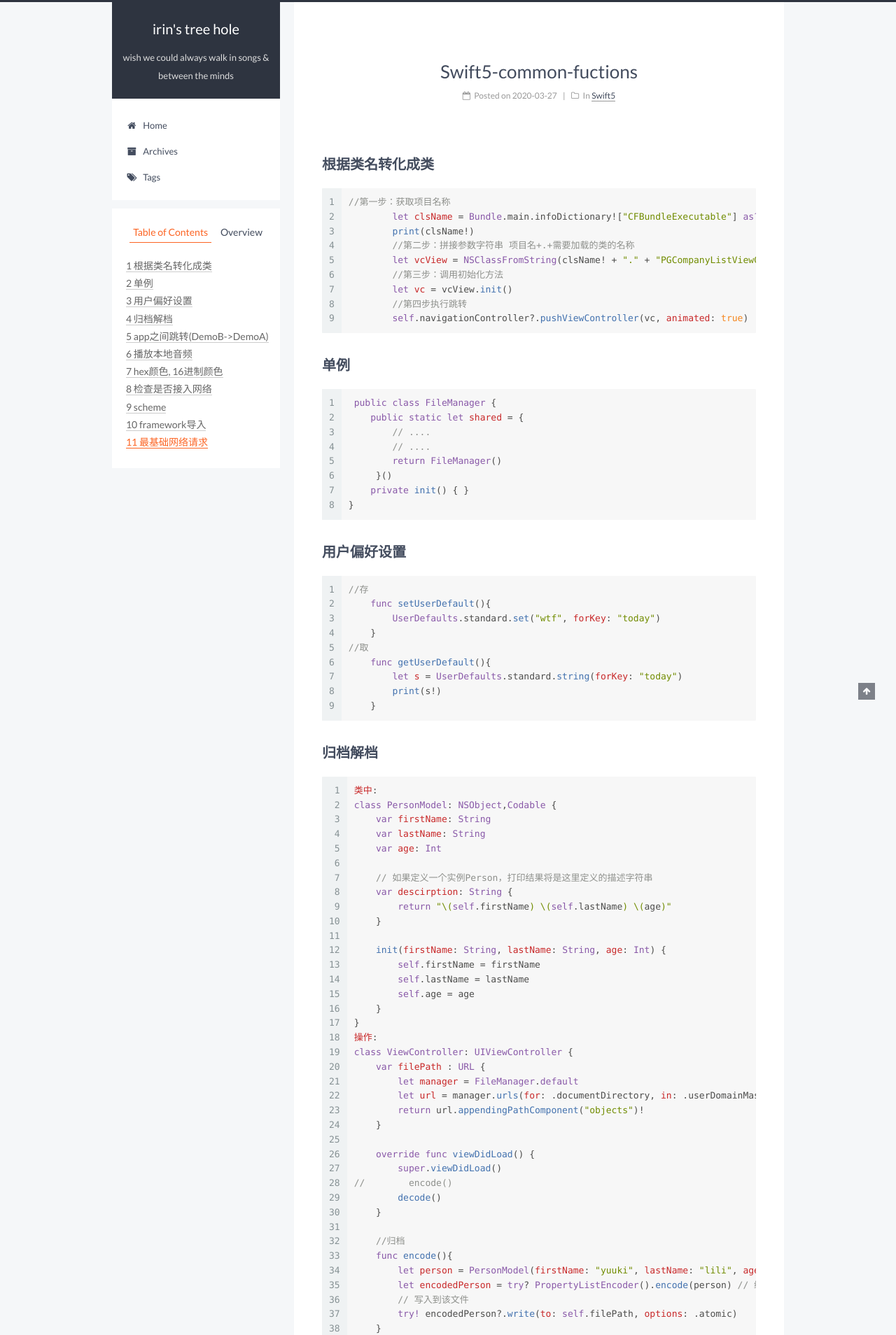
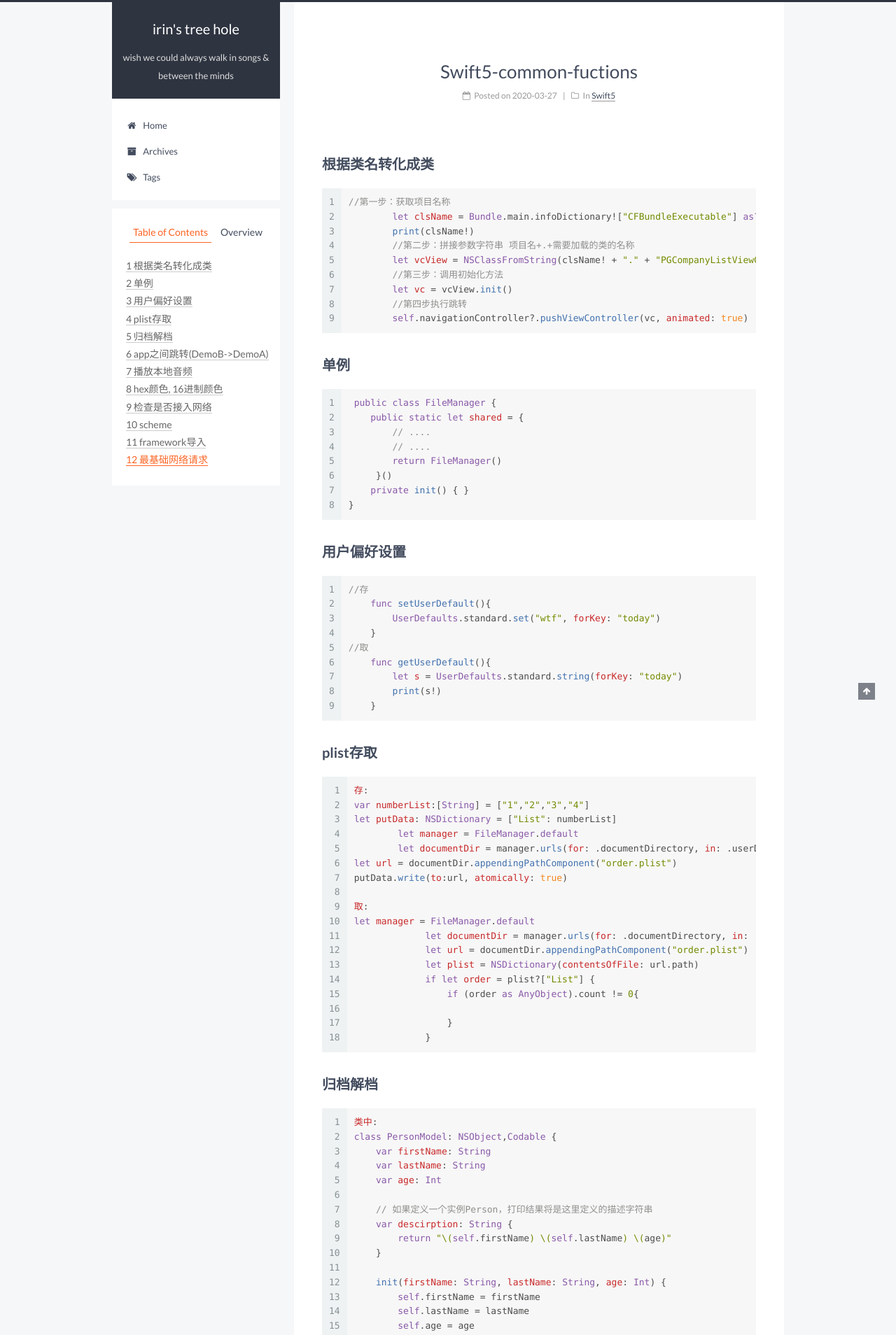
Before and after one commit to lisheng1009/lisheng1009.github.io-old, a Jekyll site: the page built from _posts/2020-03-27-Swift5-common-fuctions.md, in a window 1280 px wide. Shown: the top 1908 px of the page at 70% size. Built offline with Jekyll 4.4.1, drawn with Linux system fonts in a browser that asks for light colours; some of the changed text lies outside the part shown.

Commit message:
Update 2020-03-27-Swift5-common-fuctions.md

````diff
--- a/_posts/2020-03-27-Swift5-common-fuctions.md
+++ b/_posts/2020-03-27-Swift5-common-fuctions.md
@@ -41,6 +41,30 @@ tags:
         print(s!)
     }
 ```
+
+#### plist存取
+```swift
+存:
+var numberList:[String] = ["1","2","3","4"]
+let putData: NSDictionary = ["List": numberList]
+        let manager = FileManager.default
+        let documentDir = manager.urls(for: .documentDirectory, in: .userDomainMask)[0]
+let url = documentDir.appendingPathComponent("order.plist")
+putData.write(to:url, atomically: true)
+
+取:
+let manager = FileManager.default
+             let documentDir = manager.urls(for: .documentDirectory, in: .userDomainMask)[0]
+             let url = documentDir.appendingPathComponent("order.plist")
+             let plist = NSDictionary(contentsOfFile: url.path)
+             if let order = plist?["List"] {
+                 if (order as AnyObject).count != 0{
+
+                 }
+             }
+```
+
+
 #### 归档解档
 ```swift
 类中:
@@ -176,7 +200,7 @@ extension UIColor {
 ```
 #### 检查是否接入网络
 
-```
+```swift
 func isInternetAvailable() -> Bool
 {
     var zeroAddress = sockaddr_in()
````
